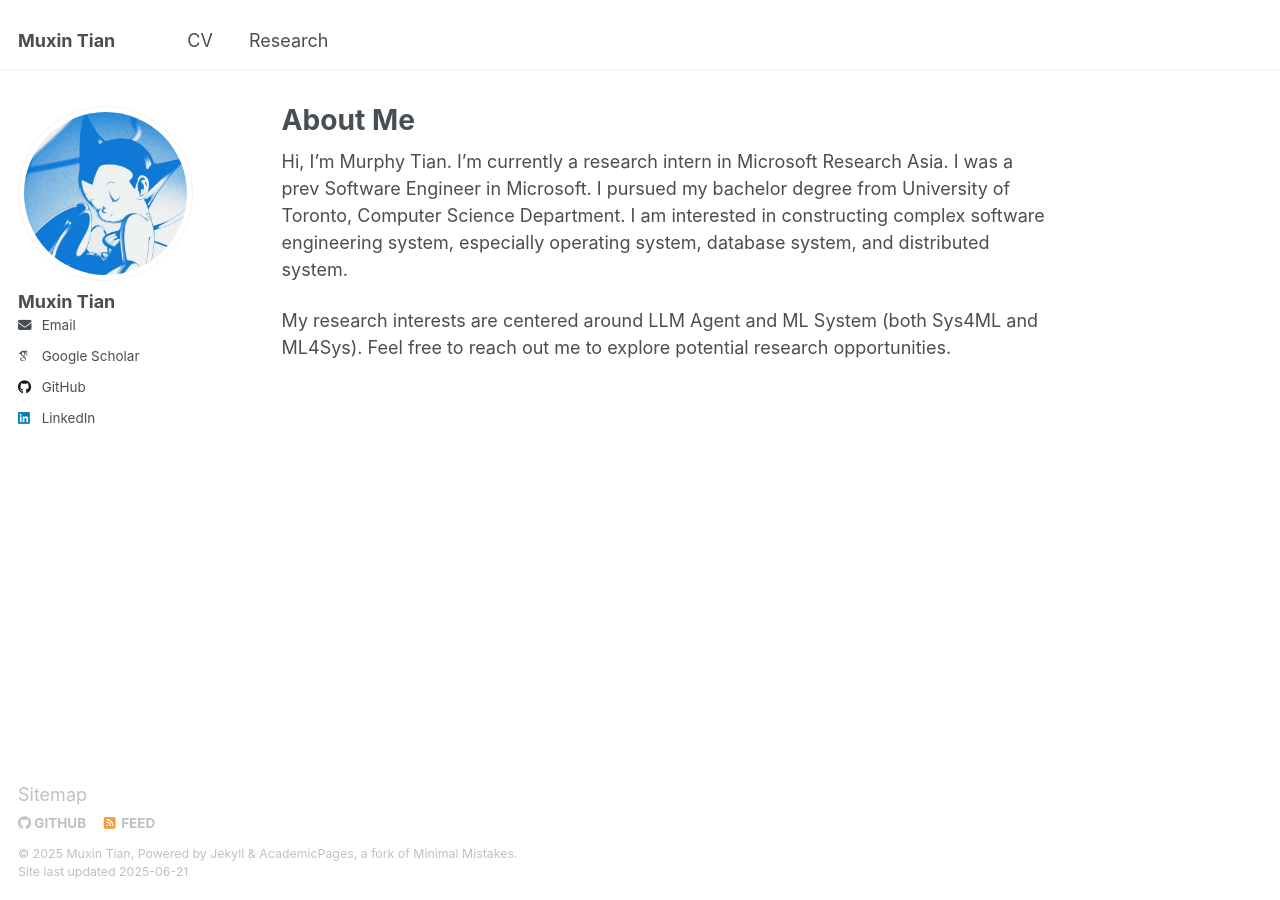
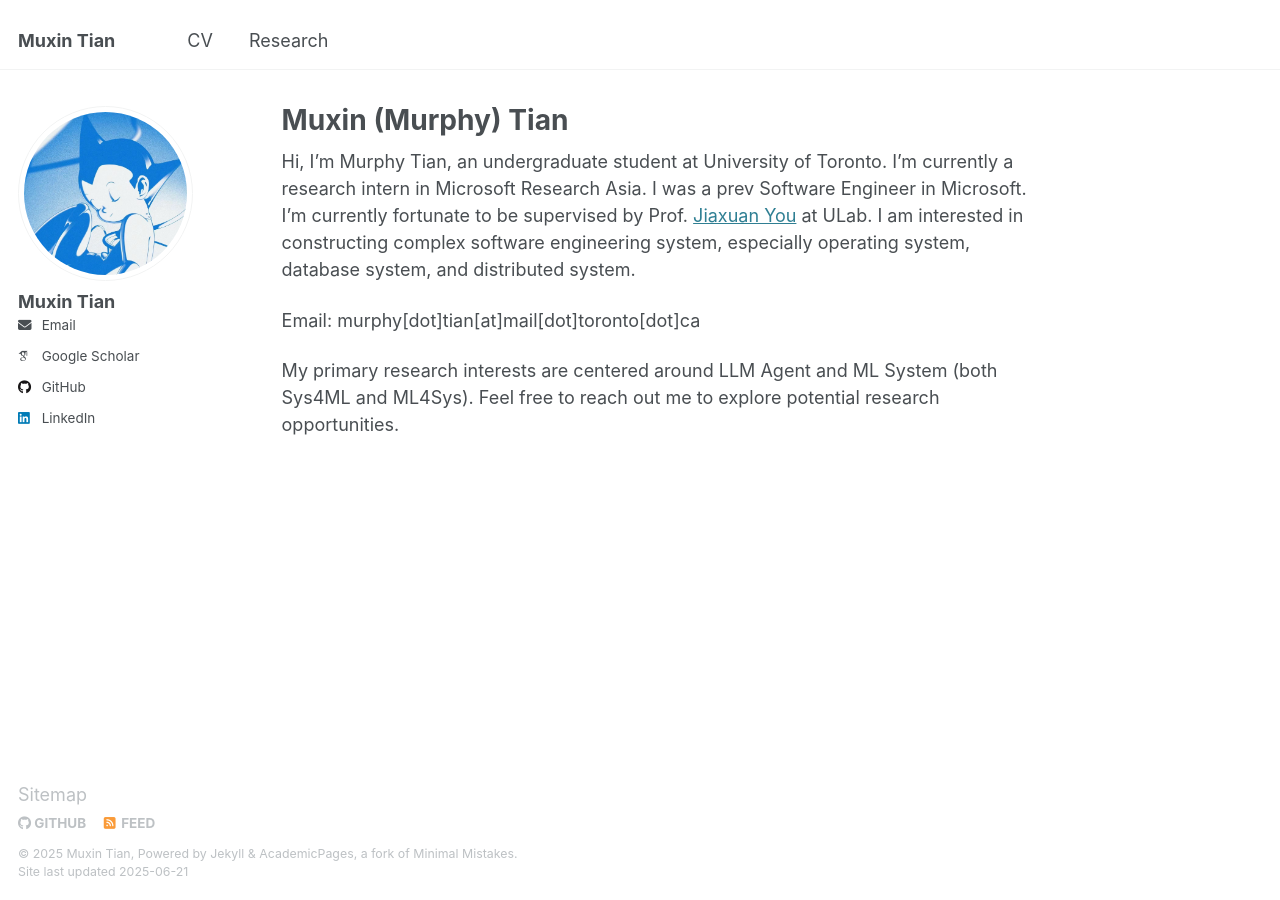
Before and after one commit to realtmxi/realtmxi.github.io, a Jekyll site: the page built from _pages/about.md, in a window 1280 px wide. Built offline with Jekyll 4.4.1, drawn with Linux system fonts in a browser that asks for light colours; some web fonts are replaced.

Commit message:
update About me

```diff
--- a/_pages/about.md
+++ b/_pages/about.md
@@ -1,13 +1,15 @@
 ---
 permalink: /
-title: "About Me"
+title: "Muxin (Murphy) Tian"
 author_profile: true
 redirect_from:
   - /about/
   - /about.html
 ---
-Hi, I’m Murphy Tian.
-I’m currently a research intern in Microsoft Research Asia. I was a prev Software Engineer in Microsoft. I pursued my bachelor degree from University of Toronto, Computer Science Department.
+Hi, I’m Murphy Tian, an undergraduate student at University of Toronto. I'm
+currently a research intern in Microsoft Research Asia. I was a prev Software Engineer in Microsoft. I'm currently fortunate to be supervised by Prof. [Jiaxuan You](https://cs.stanford.edu/people/jiaxuan/) at ULab.
 I am interested in constructing complex software engineering system, especially operating system, database system, and distributed system.
 
-My research interests are centered around LLM Agent and ML System (both Sys4ML and ML4Sys). Feel free to reach out me to explore potential research opportunities.
+Email: murphy[dot]tian[at]mail[dot]toronto[dot]ca
+
+My primary research interests are centered around LLM Agent and ML System (both Sys4ML and ML4Sys). Feel free to reach out me to explore potential research opportunities.
```
